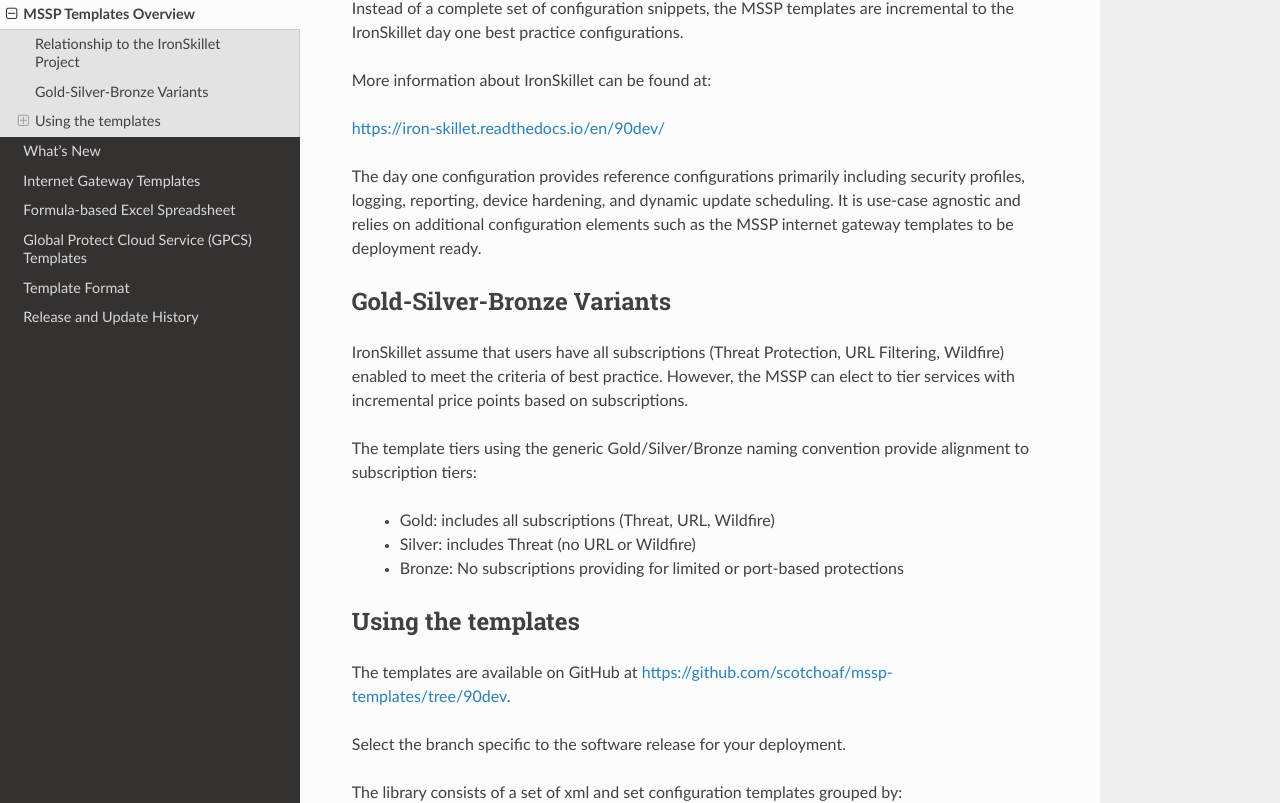
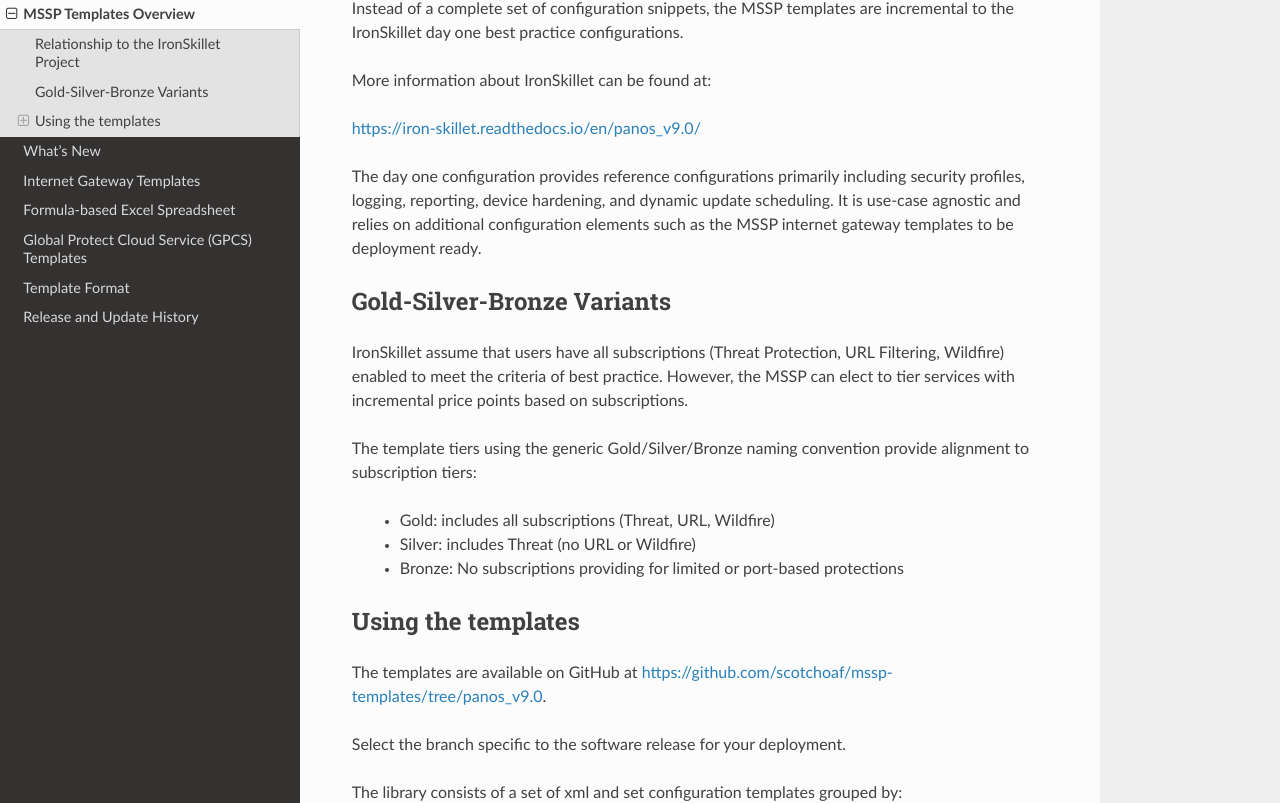
Before and after one commit to PaloAltoNetworks/mssp-templates, a Sphinx documentation site: the page built from docs/overview.rst, in a window 1280 px wide and 1400 px high, scrolled down 584 px. Shown: the part 139-942 px from the top of the window. Built offline with Sphinx 7.4.7 and the Read the Docs theme 2.0.0, drawn with Linux system fonts in a browser that asks for light colours.

Commit message:
first v9.0 release with doc link updates

```diff
--- a/docs/conf.py
+++ b/docs/conf.py
@@ -158,28 +158,28 @@
 
 # github file path that changes across repo and branches
 
-extlinks = {'panosrepo': ('https://github.com/scotchoaf/mssp-templates/tree/90dev/internet_gateway/panos/%s', 'PAN-OS template:   '),
-            'panoramarepo': ('https://github.com/scotchoaf/mssp-templates/tree/90dev/internet_gateway/panorama/%s', 'Panorama template:   '),
-            'setcommands': ('https://github.com/scotchoaf/mssp-templates/tree/90dev/internet_gateway/%s/set_commands', 'set commands '),
+extlinks = {'panosrepo': ('https://github.com/scotchoaf/mssp-templates/tree/panos_v9.0/internet_gateway/panos/%s', 'PAN-OS template:   '),
+            'panoramarepo': ('https://github.com/scotchoaf/mssp-templates/tree/panos_v9.0/internet_gateway/panorama/%s', 'Panorama template:   '),
+            'setcommands': ('https://github.com/scotchoaf/mssp-templates/tree/panos_v9.0/internet_gateway/%s/set_commands', 'set commands '),
             }
 
 # load config file name that changes across repo and branches
 
 rst_prolog = """
-.. |branch| replace:: 90dev
-.. |skilletdocs| replace:: https://iron-skillet.readthedocs.io/en/90dev/
+.. |branch| replace:: panos_v9.0
+.. |skilletdocs| replace:: https://iron-skillet.readthedocs.io/en/panos_v9.0/
 .. |clonessh| replace:: git@github.com:scotchoaf/mssp-templates.git
 .. |clonehttps| replace:: https://github.com/scotchoaf/mssp-templates.git
-.. |repourl| replace:: https://github.com/scotchoaf/mssp-templates/tree/90dev
-.. |repotools| replace:: https://github.com/scotchoaf/mssp-templates/tree/90dev/tools
-.. |panosxpaths| replace:: https://github.com/scotchoaf/mssp-templates/blob/90dev/templates/panos/snippets/.meta-cnc.yaml
-.. |panossnippets| replace:: https://github.com/scotchoaf/mssp-templates/tree/90dev/templates/panos/snippets
-.. |panosloadorder| replace:: https://github.com/scotchoaf/mssp-templates/blob/90dev/templates/panos/snippets/.meta-cnc.yaml
-.. |panoramaxpaths| replace:: https://github.com/scotchoaf/mssp-templates/blob/90dev/templates/panorama/snippets/.meta-cnc.yaml
-.. |panoramasnippets| replace:: https://github.com/scotchoaf/mssp-templates/tree/90dev/templates/panorama/snippets
-.. |panoramaloadorder| replace:: https://github.com/scotchoaf/mssp-templates/blob/90dev/templates/panorama/snippets/.meta-cnc.yaml
-.. |panoramaset| replace:: https://github.com/scotchoaf/mssp-templates/tree/90dev/templates/panorama/set_commands
-.. |panosset| replace:: https://github.com/scotchoaf/mssp-templates/tree/90dev/templates/panos/set_commands
-.. |skilletpanoramatemplates| replace:: https://iron-skillet.readthedocs.io/en/90dev/panorama_template_guide.html
-.. |skilletpanostemplates| replace: https://iron-skillet.readthedocs.io/en/90dev/panos_template_guide.html
+.. |repourl| replace:: https://github.com/scotchoaf/mssp-templates/tree/panos_v9.0
+.. |repotools| replace:: https://github.com/scotchoaf/mssp-templates/tree/panos_v9.0/tools
+.. |panosxpaths| replace:: https://github.com/scotchoaf/mssp-templates/blob/panos_v9.0/templates/panos/snippets/.meta-cnc.yaml
+.. |panossnippets| replace:: https://github.com/scotchoaf/mssp-templates/tree/panos_v9.0/templates/panos/snippets
+.. |panosloadorder| replace:: https://github.com/scotchoaf/mssp-templates/blob/panos_v9.0/templates/panos/snippets/.meta-cnc.yaml
+.. |panoramaxpaths| replace:: https://github.com/scotchoaf/mssp-templates/blob/panos_v9.0/templates/panorama/snippets/.meta-cnc.yaml
+.. |panoramasnippets| replace:: https://github.com/scotchoaf/mssp-templates/tree/panos_v9.0/templates/panorama/snippets
+.. |panoramaloadorder| replace:: https://github.com/scotchoaf/mssp-templates/blob/panos_v9.0/templates/panorama/snippets/.meta-cnc.yaml
+.. |panoramaset| replace:: https://github.com/scotchoaf/mssp-templates/tree/panos_v9.0/templates/panorama/set_commands
+.. |panosset| replace:: https://github.com/scotchoaf/mssp-templates/tree/panos_v9.0/templates/panos/set_commands
+.. |skilletpanoramatemplates| replace:: https://iron-skillet.readthedocs.io/en/panos_v9.0/panorama_template_guide.html
+.. |skilletpanostemplates| replace: https://iron-skillet.readthedocs.io/en/panos_v9.0/panos_template_guide.html
 """
```
